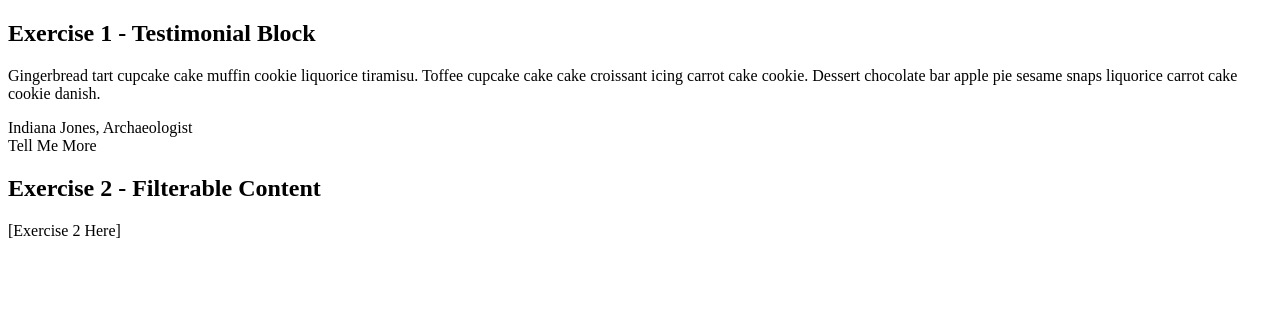
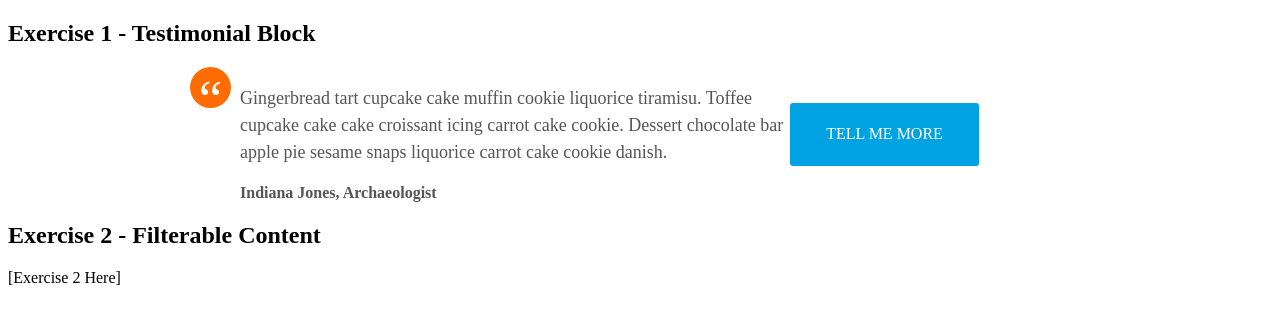
Before and after one commit to eddieolivas/Hubspot-Code-Exercise, a React app: page / in a window 1280 px wide. Shown: the top 324 px of the page. Built offline with nearby package versions, Linux system fonts and the light colour scheme; the HTML template or start-up script is replaced by a standard one.

Commit message:
Started styling the testimonial block.

```diff
--- a/package.json
+++ b/package.json
@@ -18,6 +18,7 @@
   "devDependencies": {
     "@babel/cli": "^7.14.3",
     "@babel/core": "^7.14.3",
-    "@babel/preset-env": "^7.14.2"
+    "@babel/preset-env": "^7.14.2",
+    "@parcel/transformer-sass": "^2.0.0-beta.2"
   }
 }
--- a/src/App.js
+++ b/src/App.js
@@ -1,4 +1,6 @@
 import React from 'react';
+
+import Exercise1 from './js/components/Exercise1';
 
 const App = () => {
   return (
@@ -7,15 +9,7 @@ const App = () => {
         <h2>Exercise 1 - Testimonial Block</h2>
       </div>
 
-      <div>
-        <div>
-          <div>
-            <p>Gingerbread tart cupcake cake muffin cookie liquorice tiramisu. Toffee cupcake cake cake croissant icing carrot cake cookie. Dessert chocolate bar apple pie sesame snaps liquorice carrot cake cookie danish.</p>
-            <span>Indiana Jones, Archaeologist</span>
-          </div>
-          <a>Tell Me More</a>
-        </div>
-      </div>
+      <Exercise1 />
 
       <div class="exercise-header">
         <h2>Exercise 2 - Filterable Content</h2>
--- /dev/null
+++ b/src/js/components/Exercise1.js
@@ -0,0 +1,24 @@
+import React from "react";
+
+import styles from './Exercise1.module.scss';
+
+const Exercise1 = () => {
+  return (
+    <div className={styles.exercise1}>
+      <div className={styles.container}>
+        <div className={styles.testimonial}>
+          <p>
+            Gingerbread tart cupcake cake muffin cookie liquorice tiramisu.
+            Toffee cupcake cake cake croissant icing carrot cake cookie. Dessert
+            chocolate bar apple pie sesame snaps liquorice carrot cake cookie
+            danish.
+          </p>
+          <span>Indiana Jones, Archaeologist</span>
+        </div>
+        <a>Tell Me More</a>
+      </div>
+    </div>
+  );
+};
+
+export default Exercise1;
--- /dev/null
+++ b/src/js/components/Exercise1.module.scss
@@ -0,0 +1,57 @@
+.exercise1 {
+  color: #555555;
+  display: flex;
+  flex-flow: row nowrap;
+  justify-content: space-between;
+  margin: auto;
+  max-width: 900px;
+
+  .container {
+    align-items: center;
+    display: flex;
+
+    .testimonial {
+      display: flex;
+      flex-flow: column wrap;
+      max-width: 600px;
+
+      p {
+        font-size: 18px;
+        line-height: 27px;
+        padding-left: 50px;
+      }
+
+      span {
+        font-weight: bold;
+        padding-left: 50px;
+      }
+
+      &:before {
+        background: none repeat scroll 0 0 rgba(255, 108, 1, 1);
+        border-radius: 50% 50% 50% 50%;
+        color: #fff;
+        content: "\201C";
+        font-family: 'icons';
+        font-size: 53px;
+        height: 41px;
+        line-height: 64px;
+        // padding-left: 2px;
+        position: absolute;
+        text-align: center;
+        width: 41px;
+      }
+    }
+
+    a {
+      align-items: center;
+      background: #00a2e1;
+      border-radius: 3px;
+      color: #fff;
+      display: flex;
+      height: 63px;
+      justify-content: center;
+      text-transform: uppercase;
+      width: 189px;
+    }
+  }
+}
```
Also changed, not shown: 1 other file (tests, documents, lock files or other folders).
